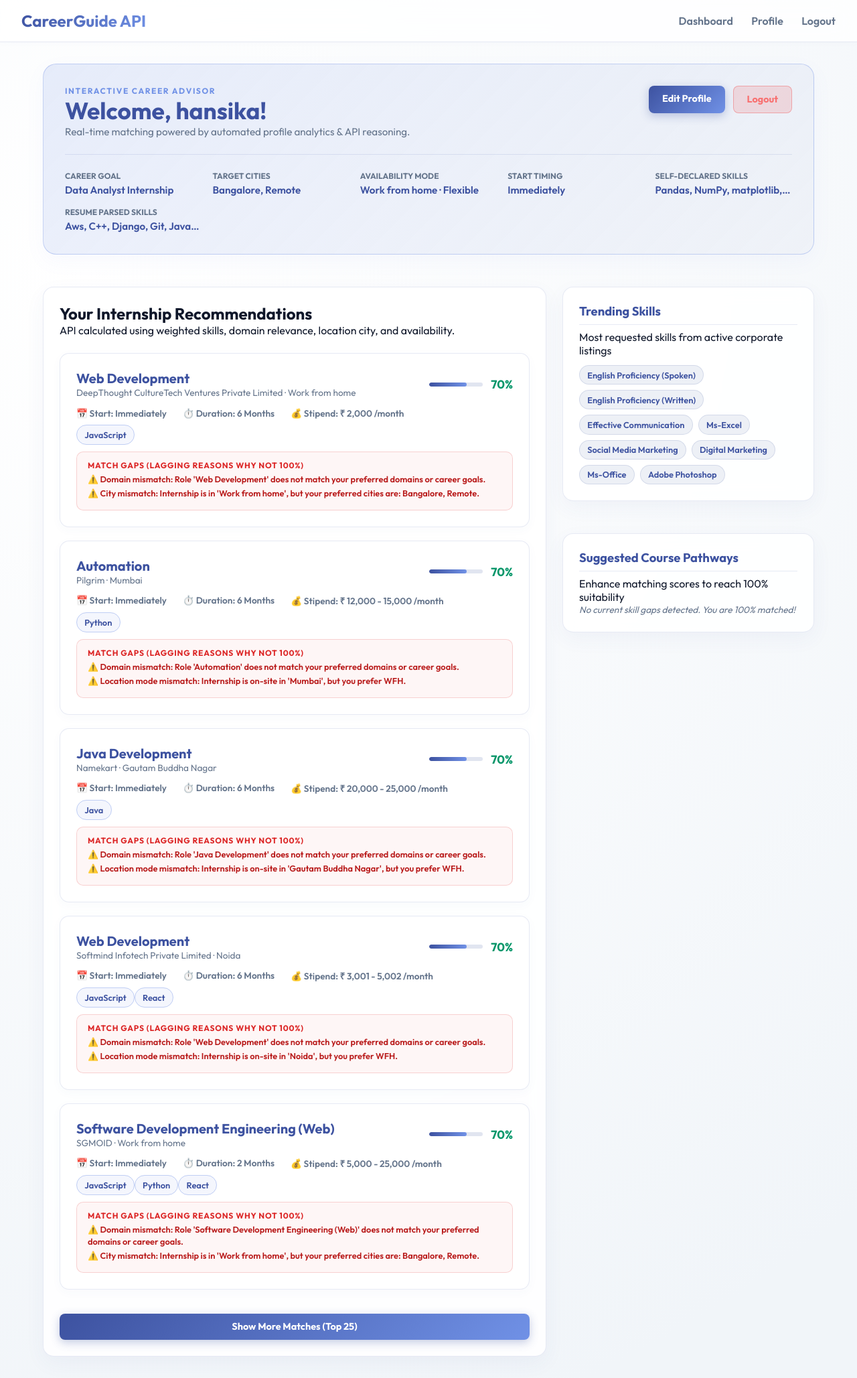
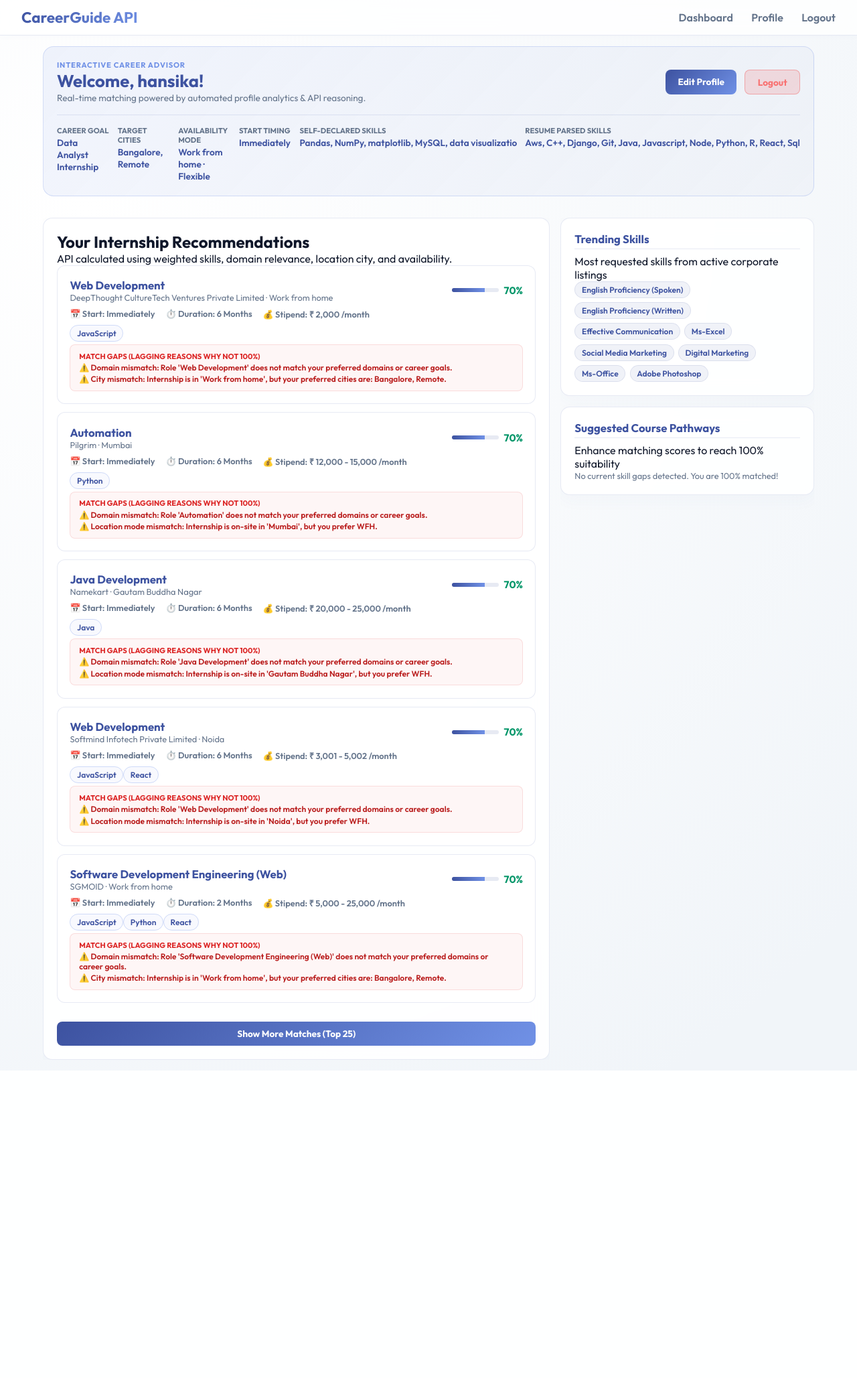
Before and after one commit to dandamudihansika-droid/Career-Guidance-API-Platform, a Flask app: page /dashboard in a window 1280 px wide. Shown: the whole page at 67% size. After the commit the page ends 1598 px from the top, so only its background shows below. Run offline with Flask 2, Linux system fonts and the light colour scheme; a user stored in the database is signed in; data comes from the database, SQL or seed files in the repository; both versions use the stored data as it was after the commit.

Commit message:
Convert dashboard layout, profile forms, login, and register pages to premium screen-fit height-based structures

```diff
--- a/static/css/style.css
+++ b/static/css/style.css
@@ -1,101 +1,108 @@
 @import url('https://fonts.googleapis.com/css2?family=Outfit:wght@300;400;500;600;700&display=swap');
 
 :root {
-  --bg: #f8fafc; --panel-bg: rgba(255, 255, 255, 0.88); --border: rgba(61, 82, 160, 0.12);
+  --bg: #f8fafc; --panel-bg: rgba(255, 255, 255, 0.9); --border: rgba(61, 82, 160, 0.12);
   --text: #0f172a; --text-muted: #64748b; --primary: #3D52A0; --accent: #7091E6;
   --success: #059669; --warning: #d97706; --danger: #dc2626; --font: 'Outfit', sans-serif;
 }
 
 * { box-sizing: border-box; margin: 0; padding: 0; font-family: var(--font); }
-body { background: radial-gradient(circle at 10% 20%, #ffffff 0%, #f1f5f9 90%); color: var(--text); min-height: 100vh; overflow-x: hidden; }
+body { background: radial-gradient(circle at 10% 20%, #ffffff 0%, #f1f5f9 90%); color: var(--text); height: 100vh; overflow: hidden; }
 
-.shell { display: flex; flex-direction: column; min-height: 100vh; }
-.topbar { display: flex; justify-content: space-between; align-items: center; padding: 1rem 2rem; border-bottom: 1px solid var(--border); backdrop-filter: blur(16px); background: rgba(255, 255, 255, 0.8); position: sticky; top: 0; z-index: 100; box-shadow: 0 2px 10px rgba(61, 82, 160, 0.02); }
-.brand { font-size: 1.5rem; font-weight: 700; background: linear-gradient(135deg, var(--primary), var(--accent)); -webkit-background-clip: text; -webkit-text-fill-color: transparent; }
+.shell { display: flex; flex-direction: column; height: 100vh; overflow: hidden; }
+.topbar { display: flex; justify-content: space-between; align-items: center; padding: 0.75rem 2rem; border-bottom: 1px solid var(--border); backdrop-filter: blur(16px); background: rgba(255, 255, 255, 0.8); flex-shrink: 0; z-index: 100; box-shadow: 0 2px 10px rgba(61, 82, 160, 0.02); }
+.brand { font-size: 1.4rem; font-weight: 700; background: linear-gradient(135deg, var(--primary), var(--accent)); -webkit-background-clip: text; -webkit-text-fill-color: transparent; }
 .nav-links a { color: var(--text-muted); text-decoration: none; margin-left: 1.5rem; font-weight: 600; transition: color 0.3s; }
 .nav-links a:hover { color: var(--primary); }
 
-.page-content { flex: 1; width: 100%; max-width: 1200px; margin: 0 auto; padding: 2rem 1.5rem; }
-.flash-grid { margin-bottom: 1.5rem; }
-.flash { padding: 1rem; border-radius: 8px; font-weight: 600; border: 1px solid rgba(0,0,0,0.05); }
+.page-content { flex: 1; display: flex; flex-direction: column; overflow: hidden; width: 100%; max-width: 1200px; margin: 0 auto; padding: 1rem 1.5rem; min-height: 0; }
+.flash-grid { flex-shrink: 0; margin-bottom: 0.75rem; }
+.flash { padding: 0.75rem 1rem; border-radius: 8px; font-weight: 600; border: 1px solid rgba(0,0,0,0.05); font-size: 0.85rem; }
 .flash.success { background: rgba(5, 150, 105, 0.1); color: var(--success); }
 .flash.error { background: rgba(220, 38, 38, 0.1); color: var(--danger); }
 
-.card, .panel, .form-card { background: var(--panel-bg); border: 1px solid var(--border); border-radius: 16px; padding: 1.5rem; backdrop-filter: blur(12px); box-shadow: 0 10px 30px rgba(61, 82, 160, 0.05), inset 0 1px 0 rgba(255,255,255,0.9); margin-bottom: 1.5rem; }
-.welcome-card { background: linear-gradient(135deg, rgba(112, 145, 230, 0.16) 0%, rgba(61, 82, 160, 0.04) 100%); border: 1px solid rgba(112, 145, 230, 0.35); border-radius: 20px; padding: 2rem; margin-bottom: 1.5rem; box-shadow: 0 10px 30px rgba(112, 145, 230, 0.05); }
-.welcome-header { display: flex; justify-content: space-between; align-items: flex-start; flex-wrap: wrap; gap: 1rem; margin-bottom: 1.5rem; }
-.welcome-header h1 { font-size: 2.2rem; font-weight: 700; color: var(--primary); }
-.eyebrow { text-transform: uppercase; font-size: 0.75rem; font-weight: 700; color: var(--accent); letter-spacing: 0.1rem; }
-.subtitle { color: var(--text-muted); font-size: 0.95rem; }
+.card, .panel, .form-card { background: var(--panel-bg); border: 1px solid var(--border); border-radius: 14px; padding: 1.25rem; backdrop-filter: blur(12px); box-shadow: 0 8px 24px rgba(61, 82, 160, 0.03); }
+.welcome-card { background: linear-gradient(135deg, rgba(112, 145, 230, 0.1) 0%, rgba(61, 82, 160, 0.03) 100%); border: 1px solid rgba(112, 145, 230, 0.25); border-radius: 16px; padding: 1.25rem; margin-bottom: 1rem; flex-shrink: 0; }
+.welcome-header { display: flex; justify-content: space-between; align-items: center; gap: 1rem; margin-bottom: 1rem; }
+.welcome-header h1 { font-size: 1.6rem; font-weight: 700; color: var(--primary); }
+.eyebrow { text-transform: uppercase; font-size: 0.7rem; font-weight: 700; color: var(--accent); letter-spacing: 0.05rem; }
+.subtitle { color: var(--text-muted); font-size: 0.85rem; }
 
-.welcome-summary { display: grid; grid-template-columns: repeat(auto-fit, minmax(180px, 1fr)); gap: 1rem; border-top: 1px solid var(--border); padding-top: 1.5rem; }
-.summary-label { font-size: 0.75rem; color: var(--text-muted); font-weight: 700; text-transform: uppercase; margin-bottom: 0.25rem; }
-.summary-val { font-size: 0.95rem; font-weight: 600; white-space: nowrap; overflow: hidden; text-overflow: ellipsis; color: var(--primary); }
+.welcome-summary { display: grid; grid-template-columns: repeat(6, 1fr); gap: 0.75rem; border-top: 1px solid var(--border); padding-top: 1rem; }
+@media (max-width: 900px) { .welcome-summary { grid-template-columns: repeat(3, 1fr); } }
+.summary-label { font-size: 0.7rem; color: var(--text-muted); font-weight: 700; text-transform: uppercase; }
+.summary-val { font-size: 0.85rem; font-weight: 600; color: var(--primary); margin-top: 0.1rem; }
 .scroll-x { overflow-x: auto; white-space: nowrap; max-width: 100%; scrollbar-width: none; }
 
-.dashboard-grid { display: grid; grid-template-columns: 2fr 1fr; gap: 1.5rem; }
+.dashboard-grid { flex: 1; display: grid; grid-template-columns: 2fr 1fr; grid-template-rows: auto 1fr; gap: 1rem; overflow: hidden; min-height: 0; height: 100%; }
 .welcome-card { grid-column: span 2; }
-.sidebar-area { display: flex; flex-direction: column; gap: 1.5rem; }
-.small-panel h2 { font-size: 1.15rem; margin-bottom: 0.5rem; border-bottom: 1px solid var(--border); padding-bottom: 0.5rem; color: var(--primary); }
+.main-content-area { overflow-y: auto; height: 100%; min-height: 0; scrollbar-width: thin; }
+.sidebar-area { display: flex; flex-direction: column; gap: 1rem; overflow-y: auto; height: 100%; min-height: 0; scrollbar-width: thin; }
+.small-panel h2 { font-size: 1.05rem; margin-bottom: 0.5rem; border-bottom: 1px solid var(--border); padding-bottom: 0.25rem; color: var(--primary); }
 
-.badge-row { display: flex; flex-wrap: wrap; gap: 0.5rem; margin-top: 0.75rem; }
-.badge { background: rgba(134, 151, 196, 0.15); border: 1px solid rgba(134, 151, 196, 0.25); padding: 0.35rem 0.7rem; border-radius: 30px; font-size: 0.8rem; font-weight: 600; color: var(--primary); transition: all 0.3s; }
-.badge:hover { background: var(--primary); color: #fff; transform: scale(1.05); }
-.badge.secondary { border-color: rgba(112, 145, 230, 0.4); color: var(--primary); background: rgba(112, 145, 230, 0.08); }
+.badge-row { display: flex; flex-wrap: wrap; gap: 0.4rem; }
+.badge { background: rgba(134, 151, 196, 0.12); border: 1px solid rgba(134, 151, 196, 0.2); padding: 0.25rem 0.6rem; border-radius: 30px; font-size: 0.75rem; font-weight: 600; color: var(--primary); transition: all 0.2s; }
+.badge:hover { background: var(--primary); color: #fff; }
+.badge.secondary { border-color: rgba(112, 145, 230, 0.3); color: var(--primary); background: rgba(112, 145, 230, 0.05); }
 
-.internship-list-wrapper { display: flex; flex-direction: column; gap: 1.25rem; margin-top: 1.5rem; }
-.internship-card { background: #ffffff; border: 1px solid var(--border); border-radius: 14px; padding: 1.5rem; position: relative; transition: all 0.3s ease; box-shadow: 0 4px 15px rgba(61, 82, 160, 0.03); }
-.internship-card:hover { transform: translateY(-3px); border-color: var(--accent); box-shadow: 0 8px 25px rgba(61, 82, 160, 0.08); }
-.internship-header { display: flex; justify-content: space-between; align-items: center; margin-bottom: 0.75rem; }
-.internship-header h3 { font-size: 1.25rem; font-weight: 700; color: var(--primary); }
-.muted { color: var(--text-muted); font-size: 0.85rem; }
+.internship-list-wrapper { display: flex; flex-direction: column; gap: 0.75rem; }
+.internship-card { background: #ffffff; border: 1px solid var(--border); border-radius: 12px; padding: 1.15rem; transition: transform 0.2s; }
+.internship-card:hover { transform: translateY(-2px); border-color: var(--accent); }
+.internship-header { display: flex; justify-content: space-between; align-items: center; }
+.internship-header h3 { font-size: 1.05rem; font-weight: 700; color: var(--primary); }
+.muted { color: var(--text-muted); font-size: 0.8rem; }
 
-.score-area { display: flex; align-items: center; gap: 0.75rem; }
-.score-bar-bg { width: 80px; height: 6px; background: rgba(134, 151, 196, 0.25); border-radius: 3px; overflow: hidden; }
-.score-bar-fill { height: 100%; background: linear-gradient(90deg, var(--primary), var(--accent)); border-radius: 3px; }
-.score-num { font-weight: 700; font-size: 1.1rem; color: var(--success); }
+.score-area { display: flex; align-items: center; gap: 0.5rem; }
+.score-bar-bg { width: 70px; height: 6px; background: rgba(134, 151, 196, 0.2); border-radius: 3px; overflow: hidden; }
+.score-bar-fill { height: 100%; background: linear-gradient(90deg, var(--primary), var(--accent)); }
+.score-num { font-weight: 700; font-size: 0.95rem; color: var(--success); }
 
-.details-row { display: flex; gap: 1.5rem; margin: 0.75rem 0; font-size: 0.85rem; color: var(--text-muted); font-weight: 600; }
-.details-row span { display: flex; align-items: center; gap: 0.25rem; }
-.mismatch-card { background: rgba(220, 38, 38, 0.04); border: 1px solid rgba(220, 38, 38, 0.18); padding: 0.75rem 1rem; border-radius: 10px; margin-top: 1rem; }
-.mismatch-title { font-size: 0.75rem; font-weight: 700; text-transform: uppercase; color: var(--danger); margin-bottom: 0.3rem; letter-spacing: 0.05rem; }
-.mismatch-item { font-size: 0.8rem; color: #b91c1c; line-height: 1.4; display: flex; align-items: flex-start; gap: 0.25rem; margin-bottom: 0.2rem; font-weight: 600; }
+.details-row { display: flex; gap: 1rem; margin: 0.5rem 0; font-size: 0.8rem; color: var(--text-muted); font-weight: 600; }
+.mismatch-card { background: rgba(220, 38, 38, 0.04); border: 1px solid rgba(220, 38, 38, 0.12); padding: 0.6rem 0.8rem; border-radius: 8px; margin-top: 0.5rem; }
+.mismatch-title { font-size: 0.7rem; font-weight: 700; text-transform: uppercase; color: var(--danger); }
+.mismatch-item { font-size: 0.75rem; color: #b91c1c; margin-top: 0.15rem; font-weight: 600; }
 
-.course-item { margin-bottom: 0.75rem; padding: 0.5rem; border-radius: 8px; background: rgba(134, 151, 196, 0.06); }
-.course-item p { font-size: 0.85rem; font-weight: 700; color: var(--primary); }
-.course-list { list-style: none; font-size: 0.75rem; color: var(--text-muted); padding-left: 0.5rem; margin-top: 0.2rem; font-weight: 600; }
+.course-item { margin-bottom: 0.5rem; padding: 0.4rem; border-radius: 6px; background: rgba(134, 151, 196, 0.04); }
+.course-item p { font-size: 0.8rem; font-weight: 700; color: var(--primary); }
+.course-list { list-style: none; font-size: 0.7rem; color: var(--text-muted); padding-left: 0.25rem; font-weight: 600; }
 
-.form-card { width: 100%; max-width: 800px; margin: 0 auto; background: #ffffff; border: 1px solid rgba(61, 82, 160, 0.15); box-shadow: 0 15px 35px rgba(61, 82, 160, 0.06); }
-.form-card label { display: block; font-size: 0.85rem; font-weight: 700; margin-bottom: 0.4rem; color: var(--text-muted); }
-.form-card input, .form-card select, .form-card textarea { width: 100%; background: rgba(134, 151, 196, 0.06); border: 1px solid rgba(134, 151, 196, 0.3); border-radius: 8px; padding: 0.85rem; color: var(--text); font-size: 1rem; margin-bottom: 1.25rem; outline: none; transition: all 0.25s ease; font-weight: 600; }
-.form-card input:focus, .form-card select:focus, .form-card textarea:focus { border-color: var(--primary); background: #ffffff; box-shadow: 0 0 0 4px rgba(61, 82, 160, 0.12); }
-.form-card select option { background-color: #ffffff; color: var(--text); font-size: 1rem; }
-.form-grid-3 { display: grid; grid-template-columns: repeat(3, 1fr); gap: 1rem; }
-.form-grid-2 { display: grid; grid-template-columns: repeat(2, 1fr); gap: 1rem; }
-.form-group-row { display: grid; grid-template-columns: 1fr 1fr; gap: 1rem; }
+.form-card { width: 100%; max-width: 800px; margin: 0 auto; background: #ffffff; border: 1px solid rgba(61, 82, 160, 0.15); box-shadow: 0 10px 30px rgba(61, 82, 160, 0.03); overflow-y: auto; max-height: 100%; }
+.form-card label { display: block; font-size: 0.8rem; font-weight: 700; margin-bottom: 0.25rem; color: var(--text-muted); }
+.form-card input, .form-card select, .form-card textarea { width: 100%; background: rgba(134, 151, 196, 0.04); border: 1px solid rgba(134, 151, 196, 0.2); border-radius: 8px; padding: 0.65rem; color: var(--text); font-size: 0.85rem; margin-bottom: 0.75rem; outline: none; transition: border-color 0.2s; font-weight: 600; }
+.form-card input:focus, .form-card select:focus, .form-card textarea:focus { border-color: var(--primary); background: #ffffff; }
+.form-card select option { background-color: #ffffff; color: var(--text); }
+.form-grid-3 { display: grid; grid-template-columns: repeat(3, 1fr); gap: 0.75rem; }
+.form-grid-2 { display: grid; grid-template-columns: repeat(2, 1fr); gap: 0.75rem; }
+.form-group-row { display: grid; grid-template-columns: 1fr 1fr; gap: 0.75rem; }
 
-.button, .btn-profile-edit { display: inline-block; padding: 0.65rem 1.25rem; border-radius: 8px; font-weight: 700; text-decoration: none; border: none; cursor: pointer; transition: all 0.3s; font-size: 0.9rem; }
-.button.primary, .btn-profile-edit { background: linear-gradient(135deg, var(--primary), var(--accent)); color: #ffffff; box-shadow: 0 4px 14px rgba(61, 82, 160, 0.3); }
-.button.primary:hover, .btn-profile-edit:hover { transform: translateY(-1px); box-shadow: 0 6px 20px rgba(61, 82, 160, 0.45); }
-.button-row { display: flex; justify-content: flex-end; margin-top: 1rem; }
+.button, .btn-profile-edit { display: inline-block; padding: 0.55rem 1.15rem; border-radius: 8px; font-weight: 700; text-decoration: none; border: none; cursor: pointer; transition: transform 0.2s; font-size: 0.85rem; }
+.button.primary, .btn-profile-edit { background: linear-gradient(135deg, var(--primary), var(--accent)); color: #ffffff; }
+.button.primary:hover, .btn-profile-edit:hover { transform: translateY(-1px); }
+.button-row { display: flex; justify-content: flex-end; margin-top: 0.5rem; }
 
-.file-label { display: block; cursor: pointer; background: rgba(134, 151, 196, 0.04); border: 1px dashed rgba(134, 151, 196, 0.3) !important; padding: 1.25rem; text-align: center; border-radius: 8px; margin-bottom: 0.5rem; transition: all 0.3s; color: var(--text-muted); font-weight: 700; }
-.file-label:hover { border-color: var(--primary) !important; color: var(--primary); background: rgba(112, 145, 230, 0.05); }
+.file-label { display: block; cursor: pointer; background: rgba(134, 151, 196, 0.02); border: 1px dashed rgba(134, 151, 196, 0.2) !important; padding: 0.75rem; text-align: center; border-radius: 8px; font-size: 0.8rem; color: var(--text-muted); font-weight: 700; }
+.file-label:hover { border-color: var(--primary) !important; color: var(--primary); }
 .file-input { display: none !important; }
-.file-info-text { display: block; font-size: 0.75rem; color: var(--text-muted); font-weight: 600; }
+.file-info-text { display: block; font-size: 0.7rem; color: var(--text-muted); }
 
-.loading-spinner-wrapper { display: flex; flex-direction: column; align-items: center; justify-content: center; padding: 3rem; gap: 1rem; color: var(--text-muted); }
-.spinner { width: 40px; height: 40px; border: 4px solid rgba(134, 151, 196, 0.15); border-top-color: var(--primary); border-radius: 50%; animation: spin 1s linear infinite; }
+.loading-spinner-wrapper { display: flex; flex-direction: column; align-items: center; justify-content: center; padding: 2rem; gap: 0.75rem; color: var(--text-muted); }
+.spinner { width: 30px; height: 30px; border: 3px solid rgba(134, 151, 196, 0.1); border-top-color: var(--primary); border-radius: 50%; animation: spin 1s linear infinite; }
 @keyframes spin { to { transform: rotate(360deg); } }
-.loading-placeholder { color: var(--text-muted); font-size: 0.85rem; font-style: italic; }
+.loading-placeholder { color: var(--text-muted); font-size: 0.8rem; }
 
 @media (max-width: 1024px) {
-  .dashboard-grid { grid-template-columns: 1fr; }
+  .dashboard-grid { grid-template-columns: 1fr; grid-template-rows: auto auto auto; overflow-y: auto; }
   .welcome-card { grid-column: span 1; }
   .form-grid-3, .form-grid-2, .form-group-row { grid-template-columns: 1fr; }
+  body { overflow: auto; height: auto; }
+  .shell { height: auto; }
+  .page-content { overflow: auto; height: auto; }
 }
 
-.auth-panel { max-width: 480px; margin: 4rem auto; text-align: center; }
-.auth-panel .panel-heading { margin-bottom: 2rem; text-align: center; }
-.auth-panel h1 { font-size: 2.2rem; font-weight: 700; margin-bottom: 0.4rem; background: linear-gradient(135deg, var(--primary), var(--accent)); -webkit-background-clip: text; -webkit-text-fill-color: transparent; }
-.auth-panel .form-card { width: 100%; max-width: 100%; text-align: left; }
+.auth-panel { flex: 1; display: flex; flex-direction: column; justify-content: center; align-items: center; max-width: 420px; margin: 0 auto; }
+.auth-panel .panel-heading { margin-bottom: 1rem; text-align: center; }
+.auth-panel h1 { font-size: 1.8rem; font-weight: 700; background: linear-gradient(135deg, var(--primary), var(--accent)); -webkit-background-clip: text; -webkit-text-fill-color: transparent; }
+.auth-panel p { font-size: 0.85rem; color: var(--text-muted); margin-top: 0.25rem; }
+.auth-panel .form-card { width: 100%; text-align: left; }
+.helper-text { font-size: 0.8rem; text-align: center; margin-top: 0.75rem; color: var(--text-muted); }
+.helper-text a { color: var(--primary); font-weight: 600; text-decoration: none; }
```
Also changed, not shown: static/css/portal.css (+62 -151 lines), career_guidance.db.
